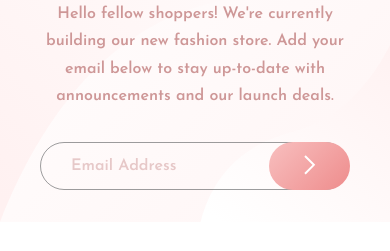
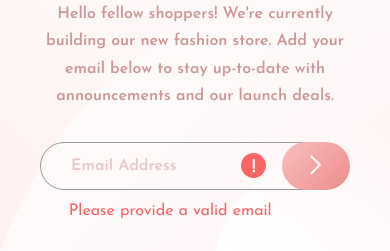
Before and after one commit to muhammadkevinpf/Base-Apparel, a plain HTML site: page index.html in a window 390 px wide. Both pictures are taken after a click on the button 309 px from the left and 826 px from the top of the page. Shown: the part 660-911 px from the top of the page. Before the commit the page ends 882 px from the top, so only its background shows below. Drawn offline with Linux system fonts and the light colour scheme.

Commit message:
finished projects

```diff
--- a/css/syles.scss
+++ b/css/syles.scss
@@ -91,6 +91,16 @@ $mainFont: "Josefin Sans", sans-serif;
     background: transparent;
     position: relative;
   }
+
+  #icon-error {
+    z-index: 3;
+    position: relative;
+    right: 8rem;
+    top: 1rem;
+    height: 25px;
+    display: none;
+  }
+
   #button-subscribe {
     flex: 2%;
     background: $gradient2;
@@ -100,7 +110,17 @@ $mainFont: "Josefin Sans", sans-serif;
     margin-left: -7rem;
     z-index: 2;
     cursor: pointer;
+    &:active {
+      box-shadow: -1px 14px 5px 0px rgba(0, 0, 0, 0.1);
+    }
   }
+}
+
+#warn-error {
+  color: $colorSoft;
+  margin-top: 0.8em;
+  margin-left: 1.8em;
+  display: none;
 }
 
 .small-logo {
@@ -162,5 +182,13 @@ $mainFont: "Josefin Sans", sans-serif;
       padding: 10px;
       margin-left: -5rem;
     }
+    #icon-error {
+      top: 0.7rem;
+      right: 6rem;
+    }
+  }
+
+  #warn-error {
+    text-align: left;
   }
 }
--- a/index.html
+++ b/index.html
@@ -36,26 +36,20 @@
               type="text"
               id="email-subscribe"
               placeholder="Email Address"
+              value=""
             />
+            <img src="images/icon-error.svg" id="icon-error" />
             <button id="button-subscribe">
               <img src="./images/icon-arrow.svg" />
             </button>
           </div>
+          <p id="warn-error">
+            Please provide a valid email
+          </p>
         </div>
       </div>
       <div class="hero-image" />
     </div>
-    <!-- We're coming soon Hello fellow shoppers! We're currently building our new
-    fashion store. Add your email below to stay up-to-date with announcements
-    and our launch deals. Email Address -->
-
-    <!-- <footer>
-      <p class="attribution">
-        Challenge by
-        <a href="https://www.frontendmentor.io?ref=challenge" target="_blank"
-          >Frontend Mentor</a
-        >. Coded by <a href="#">Your Name Here</a>.
-      </p>
-    </footer> -->
+    <script src="./index.js"></script>
   </body>
 </html>
--- /dev/null
+++ b/index.js
@@ -0,0 +1,23 @@
+let emailRegex = /^(([^<>()\[\]\\.,;:\s@"]+(\.[^<>()\[\]\\.,;:\s@"]+)*)|(".+"))@((\[[0-9]{1,3}\.[0-9]{1,3}\.[0-9]{1,3}\.[0-9]{1,3}\])|(([a-zA-Z\-0-9]+\.)+[a-zA-Z]{2,}))$/;
+let emailInput = document.querySelector("#email-subscribe");
+let emailValue = "";
+let btnSubs = document.querySelector("#button-subscribe");
+let errorDisplay = document.querySelector("#warn-error");
+let iconError = document.querySelector("#icon-error");
+const validateEmail = (email) => {
+  return emailRegex.test(email);
+};
+
+emailInput.addEventListener("keyup", (e) => {
+  emailValue = e.target.value;
+});
+
+btnSubs.addEventListener("click", () => {
+  if (emailValue.length === 0 || validateEmail(emailValue) === false) {
+    errorDisplay.style.display = "inline";
+    iconError.style.display = "inline";
+  } else {
+    errorDisplay.style.display = "none";
+    iconError.style.display = "none";
+  }
+});
```
Also changed, not shown: css/syles.css, 1 other file.
